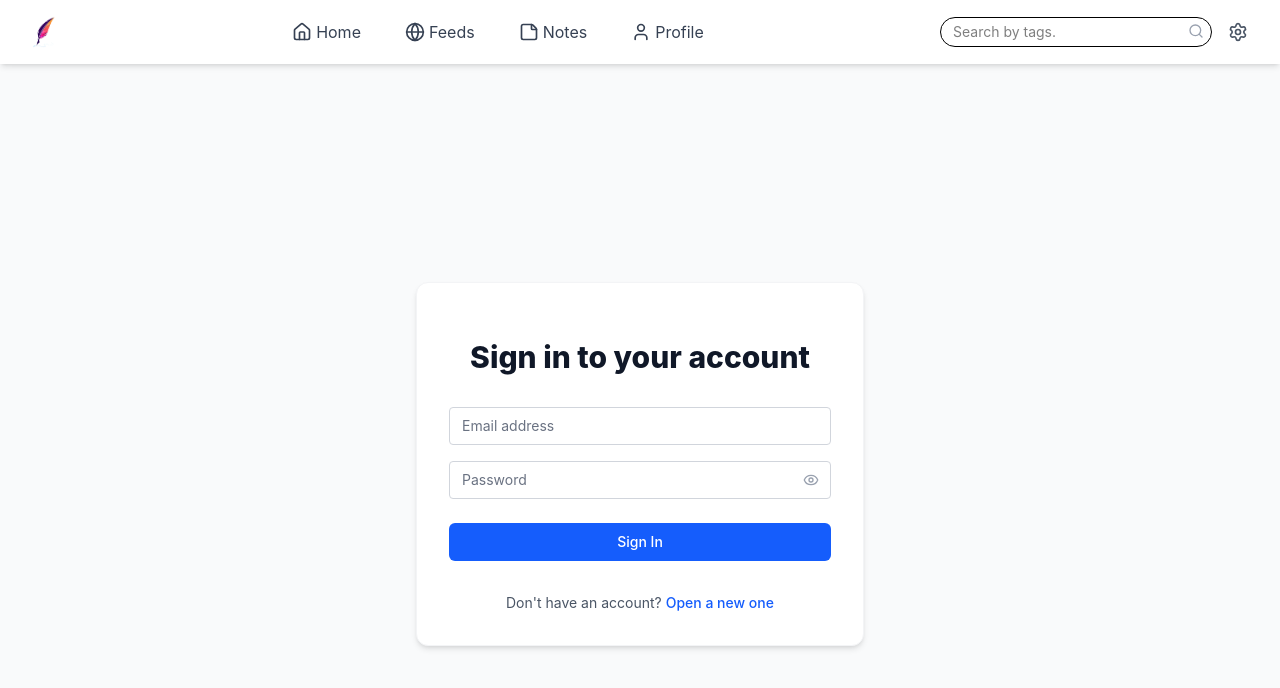
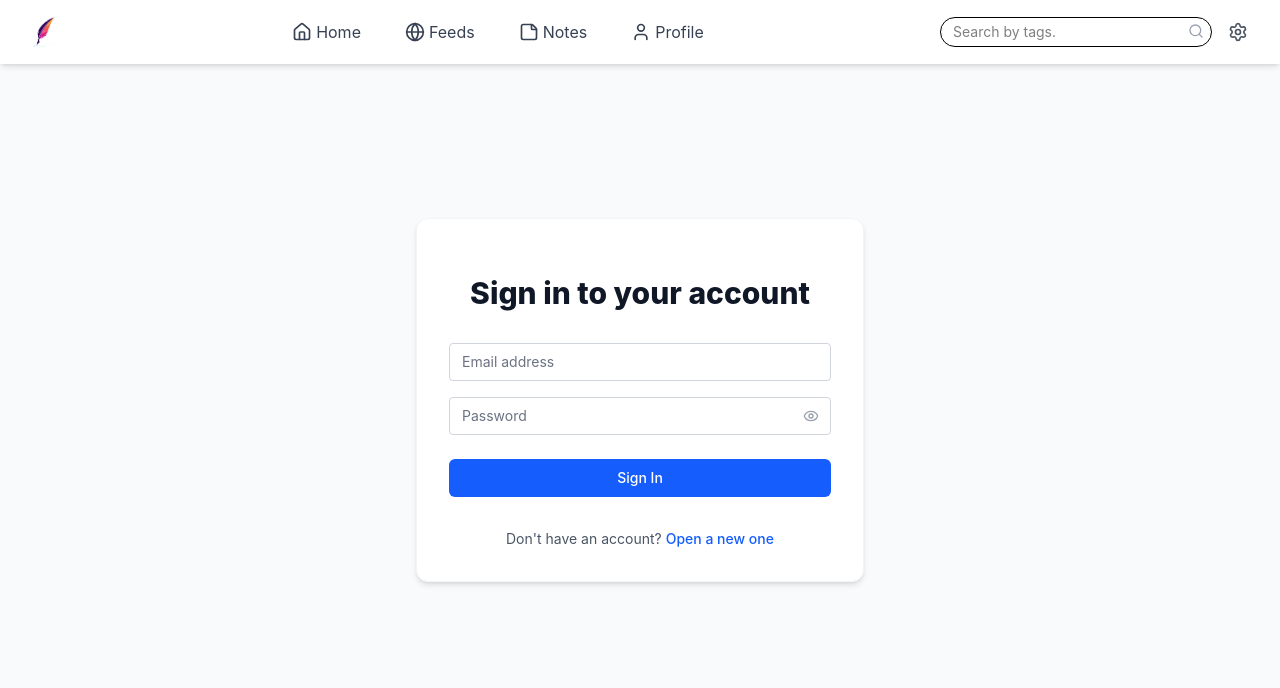
Before and after one commit to Elhefeelvis1/notesapp, a React (Vite) app: page /login in a window 1280 px wide. Shown: the top 688 px of the page. Built offline with nearby package versions, Linux system fonts and the light colour scheme.

Commit message:
update login/signup UI

```diff
--- a/src/pages/Auth.jsx
+++ b/src/pages/Auth.jsx
@@ -96,7 +96,7 @@
   };
 
   return (
-    <div className="w-full relative min-h-screen relative flex items-center justify-center bg-gray-50 py-12 px-4 sm:px-6 lg:px-8">
+    <div className="w-full relative min-h-screen flex items-center justify-center bg-gray-50 -mt-16 px-4 sm:px-6 lg:px-8">
       {popup.state && (
         <Popup
           feedback={popup.feedback}
```
